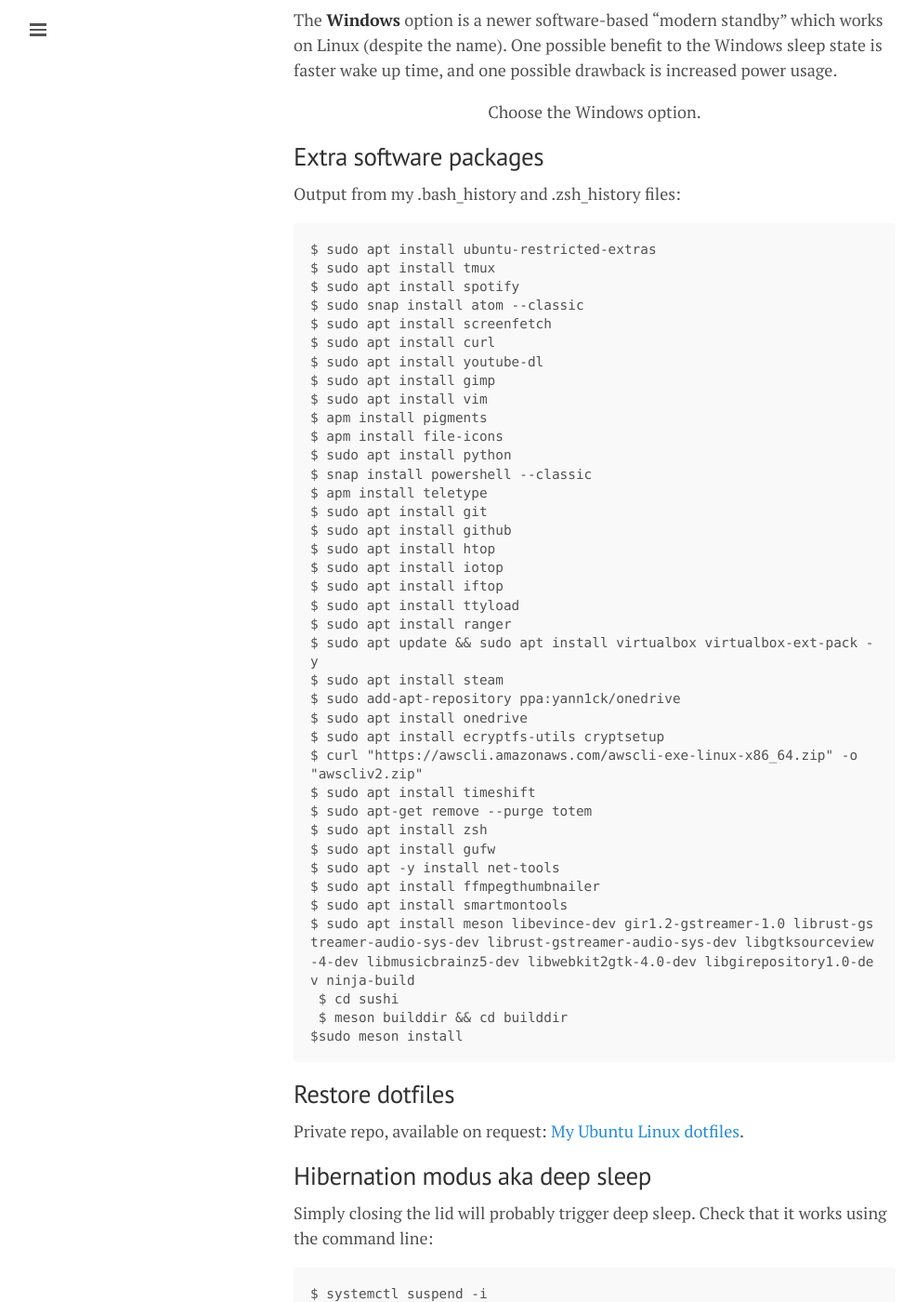
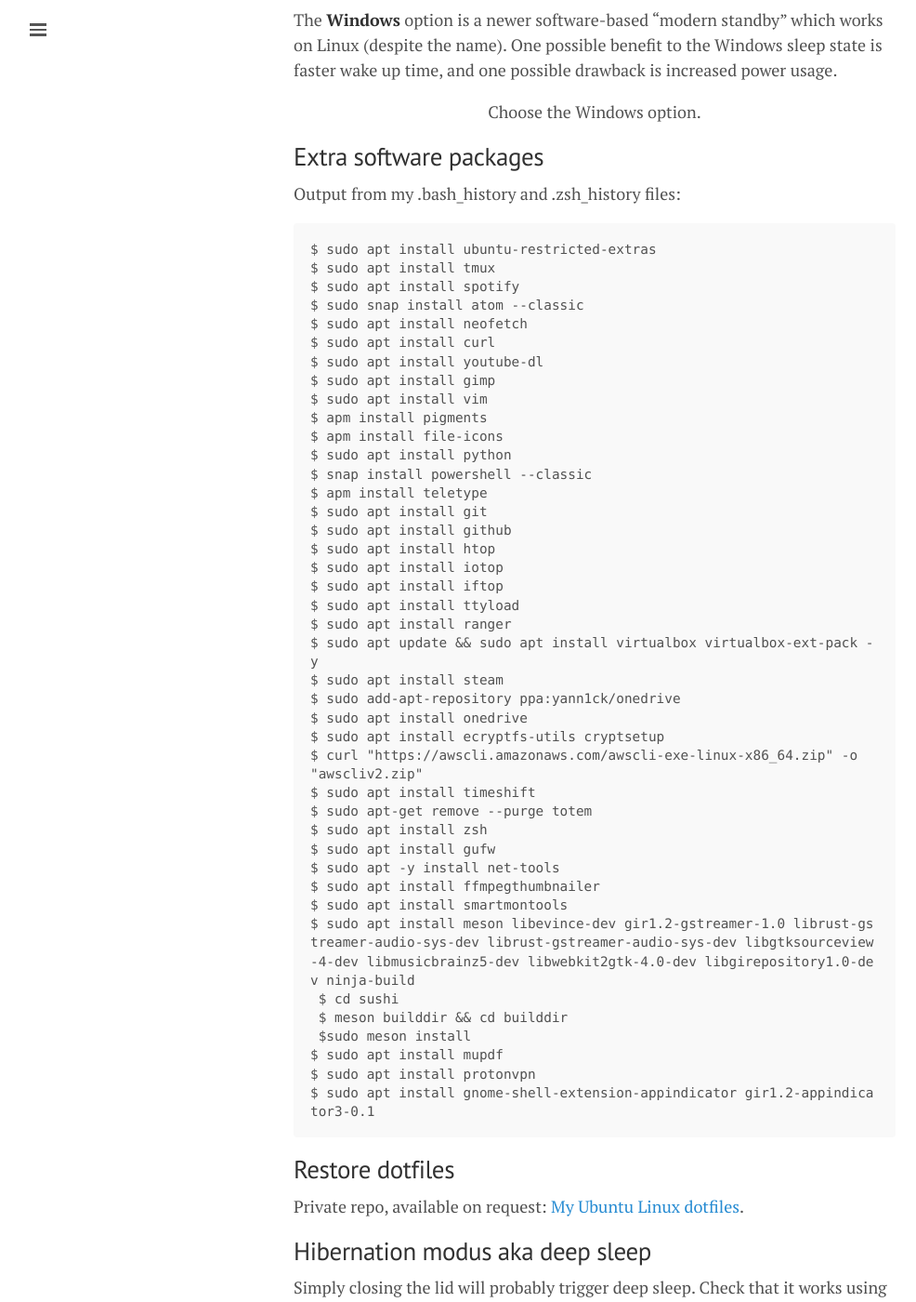
Before and after one commit to lgeurts/lgeurts.github.io, a Jekyll site: the page built from _posts/2021-10-15-ubuntu-setup-notes-for-x1-carbon-gen8.md, in a window 1280 px wide and 1400 px high, scrolled down 937 px. Shown: the whole window at 93% size, without its empty margins (0-986 px from the left). Built offline with Jekyll 4.4.1, drawn with Linux system fonts in a browser that asks for light colours; nearby versions of some CDN libraries; comment, search, counter and statistics services are not loaded.

Commit message:
Update 2021-10-15-ubuntu-setup-notes-for-x1-carbon-gen8.md

````diff
--- a/_posts/2021-10-15-ubuntu-setup-notes-for-x1-carbon-gen8.md
+++ b/_posts/2021-10-15-ubuntu-setup-notes-for-x1-carbon-gen8.md
@@ -29,7 +29,7 @@
 $ sudo apt install tmux
 $ sudo apt install spotify
 $ sudo snap install atom --classic
-$ sudo apt install screenfetch
+$ sudo apt install neofetch
 $ sudo apt install curl
 $ sudo apt install youtube-dl
 $ sudo apt install gimp
@@ -62,9 +62,11 @@
 $ sudo apt install meson libevince-dev gir1.2-gstreamer-1.0 librust-gstreamer-audio-sys-dev librust-gstreamer-audio-sys-dev libgtksourceview-4-dev libmusicbrainz5-dev libwebkit2gtk-4.0-dev libgirepository1.0-dev ninja-build
  $ cd sushi
  $ meson builddir && cd builddir
-$sudo meson install
+ $sudo meson install
+$ sudo apt install mupdf
+$ sudo apt install protonvpn
+$ sudo apt install gnome-shell-extension-appindicator gir1.2-appindicator3-0.1
 ```
-
 ## Restore dotfiles
 
 Private repo, available on request: [My Ubuntu Linux dotfiles](https://github.com/lgeurts/ubuntu-20.x-dotfiles).
````
